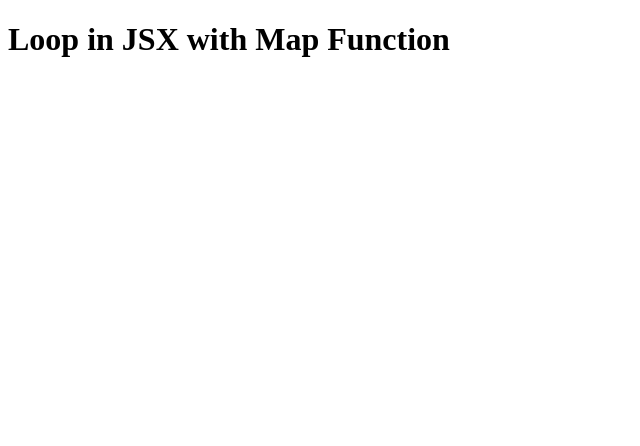
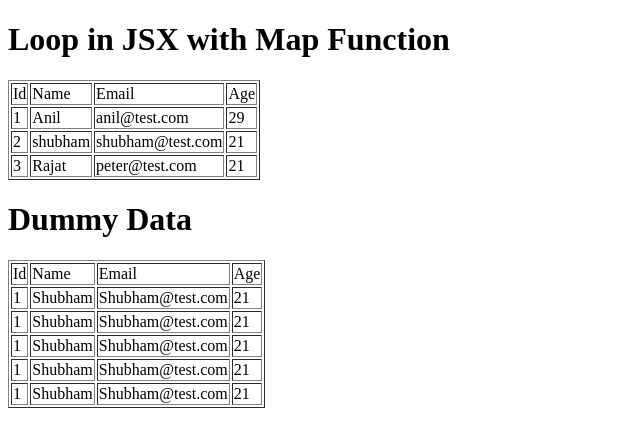
Before and after one commit to shubhamyadav-29/React_Fres_Start, a React (Vite) app: page / in a window 1280 px wide. Shown: the top 446 px of the page, without its empty margins (0-640 px from the left). Built offline with nearby package versions, Linux system fonts and the light colour scheme.

Commit message:
understood Loops with jsx in react

```diff
--- a/src/App.jsx
+++ b/src/App.jsx
@@ -1,10 +1,93 @@
+function App() {
+  const userName = ["Shubham", "Anil", "Rajat"];
+  const userData = [
+    {
+      name: "Anil",
+      age: "29",
+      email: "anil@test.com",
+      id: 1,
+    },
+    {
+      name: "shubham",
+      age: "21",
+      email: "shubham@test.com",
+      id: 2,
+    },
+    {
+      name: "Rajat",
+      age: "21",
+      email: "peter@test.com",
+      id: 3,
+    },
+  ];
+  return (
+    <div>
+      <h1>Loop in JSX with Map Function</h1>
+      <table border="1">
+        <thead>
+          <tr>
+            <td>Id</td>
+            <td>Name</td>
+            <td>Email</td>
+            <td>Age</td>
+          </tr>
+        </thead>
+        <tbody>
+          {userData.map((user) => (
+            <tr key={user.id}>
+              <td>{user.id}</td>
+              <td>{user.name}</td>
+              <td>{user.email}</td>
+              <td>{user.age}</td>
+            </tr>
+          ))}
+        </tbody>
+      </table>
 
-function App(){
-
-  return(
-    <div>
-     <h1>Loop in JSX with Map Function</h1>
+      <h1>Dummy Data</h1>
+      <table border="1">
+        <thead>
+          <tr>
+            <td>Id</td>
+            <td>Name</td>
+            <td>Email</td>
+            <td>Age</td>
+          </tr>
+        </thead>
+        <tbody>
+          <tr>
+            <td>1</td>
+            <td>Shubham</td>
+            <td>Shubham@test.com</td>
+            <td>21</td>
+          </tr>
+          <tr>
+            <td>1</td>
+            <td>Shubham</td>
+            <td>Shubham@test.com</td>
+            <td>21</td>
+          </tr>
+          <tr>
+            <td>1</td>
+            <td>Shubham</td>
+            <td>Shubham@test.com</td>
+            <td>21</td>
+          </tr>
+          <tr>
+            <td>1</td>
+            <td>Shubham</td>
+            <td>Shubham@test.com</td>
+            <td>21</td>
+          </tr>
+          <tr>
+            <td>1</td>
+            <td>Shubham</td>
+            <td>Shubham@test.com</td>
+            <td>21</td>
+          </tr>
+        </tbody>
+      </table>
     </div>
-  )
+  );
 }
-export default App
+export default App;
```
